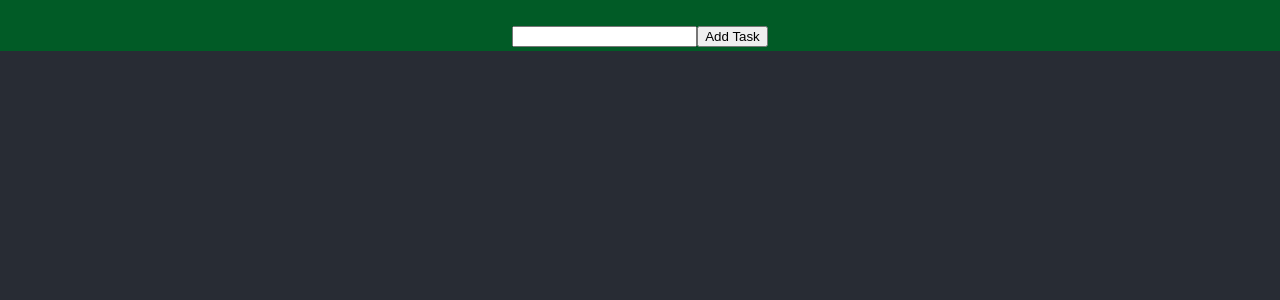
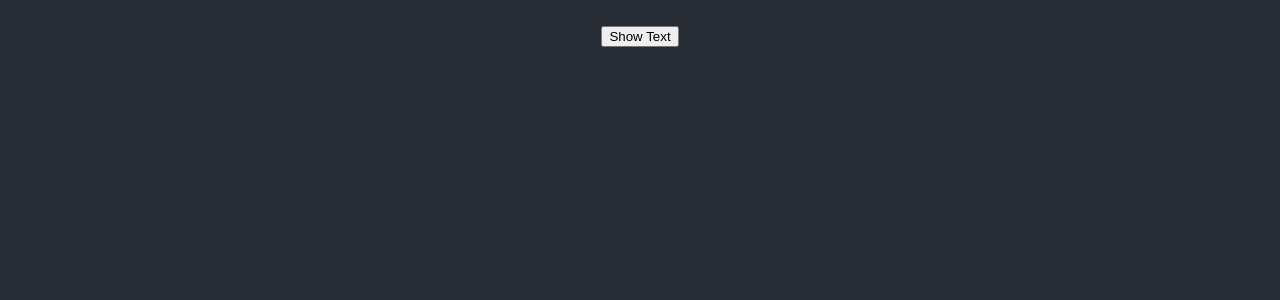
Before and after one commit to VTstatic/ReactJS-2023, a React (Create React App) app in the folder Vladie-React/: page / in a window 1280 px wide. Shown: the top 300 px of the page. Built offline with nearby package versions, Linux system fonts and the light colour scheme.

Commit message:
mounting, updating, and unmounting

```diff
--- a/Vladie-React/src/App.js
+++ b/Vladie-React/src/App.js
@@ -1,64 +1,22 @@
 import './App.css';
 import { useState } from 'react';
-import { Task } from './Task';
+import { Text } from './Text'
 
-//todo list with add, delete and complete button
+//mounting, unmounting and updating
 function App() {
-  const [todoList, setTodoList] = useState([]);
-  const [newTask, setNewTask] = useState("");
-
-  const handleChange = (event) => {
-    setNewTask(event.target.value)
-  };
-
-  //add task + array id
-  const addTask = () => {
-    const task = {
-      id: todoList.length === 0 ? 1 : todoList[todoList.length - 1].id + 1,
-      taskName: newTask,
-      completed: false,
-    }
-    setTodoList([...todoList, task]);
-  };
-
-  //delete task
-  const deleteTask = (id) => {
-    setTodoList(todoList.filter((task) => task.id !== id));
-  };
-
-  //complete task
-  const completeTask = (id) => {
-    setTodoList(
-      todoList.map((task) => {
-        if (task.id === id) {
-          return {...task, completed: true };
-        } else {
-          return task;
-        }
-      })
-    );
-  };
-
+const [showText, setShowText] = useState(false);
 
 return (
     <div className="App">
+       <button
+       onClick={(Text) => {
+        setShowText(!showText);
+       }}
+       >Show Text</button>
 
-       <div className="addTask">
-          <input onChange={handleChange}/>
-          <button onClick={addTask}>Add Task</button>
-       </div>
+       {showText && <Text />}
+    </div>
 
-       <div className="list">
-         {todoList.map((task) => {
-            return <Task taskName={task.taskName}
-             id={task.id}
-             completed={task.completed}
-             deleteTask={deleteTask}
-             completeTask={completeTask}
-             />
-         })}
-       </div>
-    </div>
 
   );
 }
--- /dev/null
+++ b/Vladie-React/src/Text.js
@@ -0,0 +1,28 @@
+import React from 'react';
+import { useState, useEffect } from 'react';
+
+export const Text = () => {
+  const [text, setText] = useState("");
+
+  useEffect(() => {
+    console.log("COMPONENT MOUNTED");
+
+    return(() =>{
+        console.log("COMPONENT UNMOUNTED");
+    })
+  }, []);
+
+    return (
+    <div>
+        <input
+            onChange={(event) => {
+                setText(event.target.value);
+            }}
+        />
+
+        <h1> {text}</h1>
+    </div>
+  );
+}
+
+export default Text
```
Also changed, not shown: Vladie-React/public/luffygatling.gif (added).
